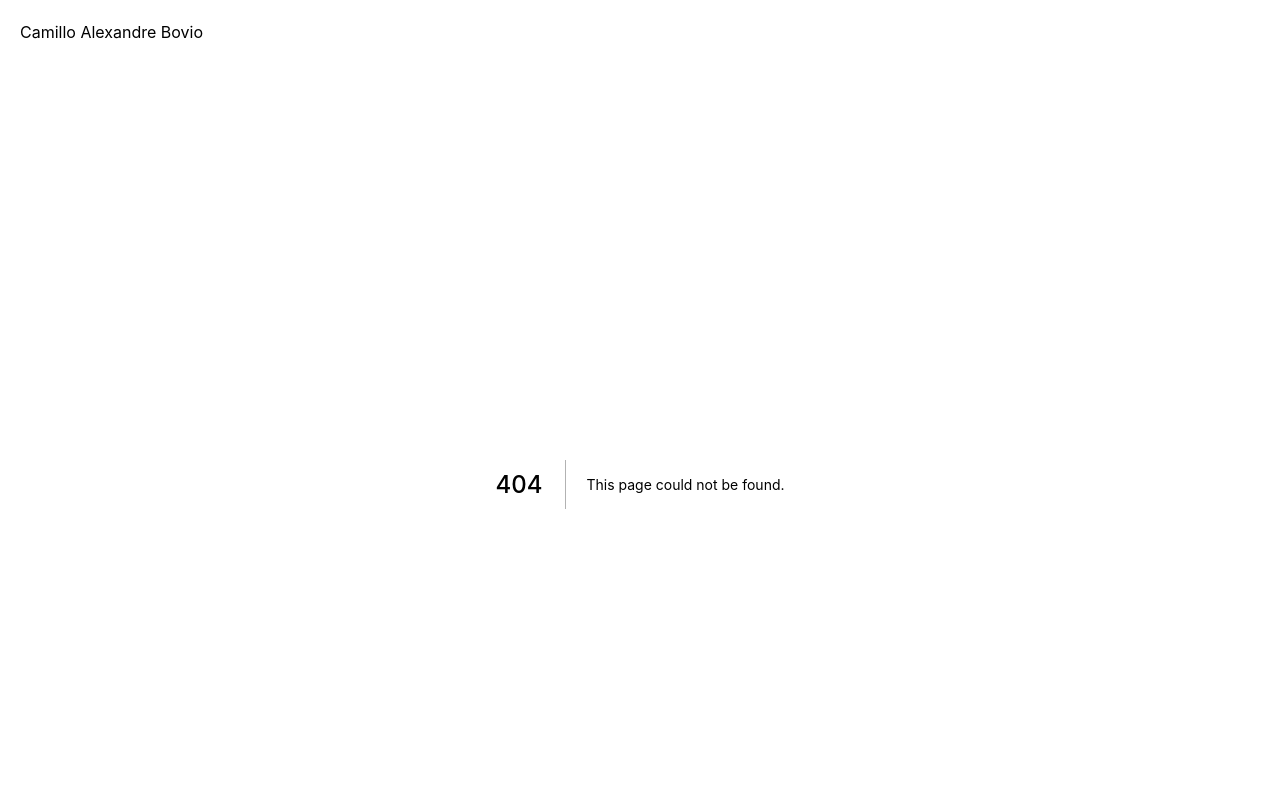
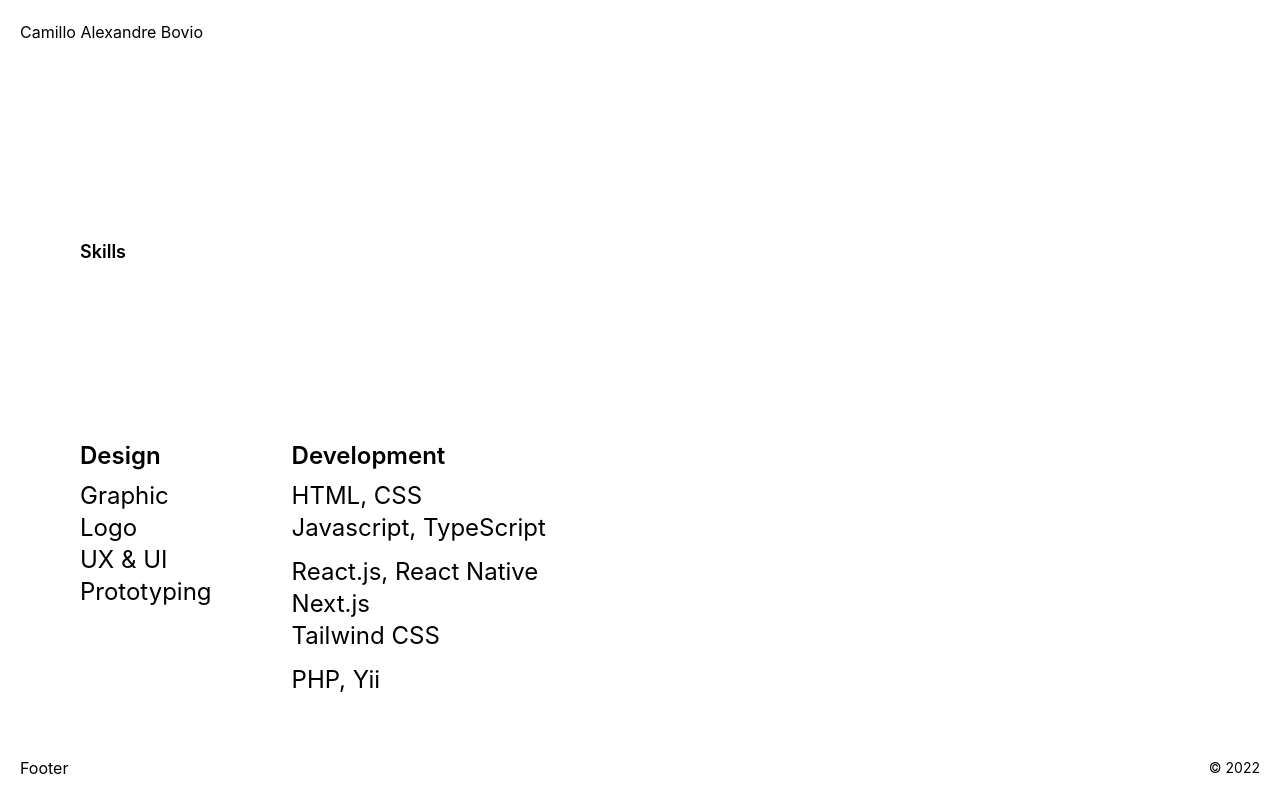
Before and after one commit to camillo18tre/my-website, a Next.js app: page /skills in a window 1280 px wide. Before the commit this address had no page. Shown: the top 800 px of the page. Built offline with nearby package versions, Linux system fonts and the light colour scheme.

Commit message:
Added skills page

```diff
--- /dev/null
+++ b/pages/skills.tsx
@@ -0,0 +1,40 @@
+import type { NextPage } from 'next';
+import React from 'react';
+
+const Skills: NextPage = () => {
+  const listBottomMargin: string = 'mb-3';
+
+  return (
+    <>
+      <div className="flex flex-col justify-center flex-1">
+        <h1 className="text-lg font-semibold">Skills</h1>
+      </div>
+      <div className="flex flex-initial gap-20 py-5 lg:text-2xl">
+        {/* Design col */}
+        <div>
+          <h2 className="mb-2 font-semibold">Design</h2>
+          <ul>
+            <li>Graphic</li>
+            <li>Logo</li>
+            <li>UX & UI</li>
+            <li>Prototyping</li>
+          </ul>
+        </div>
+        {/* Development col */}
+        <div>
+          <h2 className="mb-2 font-semibold">Development</h2>
+          <ul>
+            <li>HTML, CSS</li>
+            <li className={listBottomMargin}>Javascript, TypeScript</li>
+            <li>React.js, React Native</li>
+            <li>Next.js</li>
+            <li className={listBottomMargin}>Tailwind CSS</li>
+            <li>PHP, Yii</li>
+          </ul>
+        </div>
+      </div>
+    </>
+  );
+};
+
+export default Skills;
```
